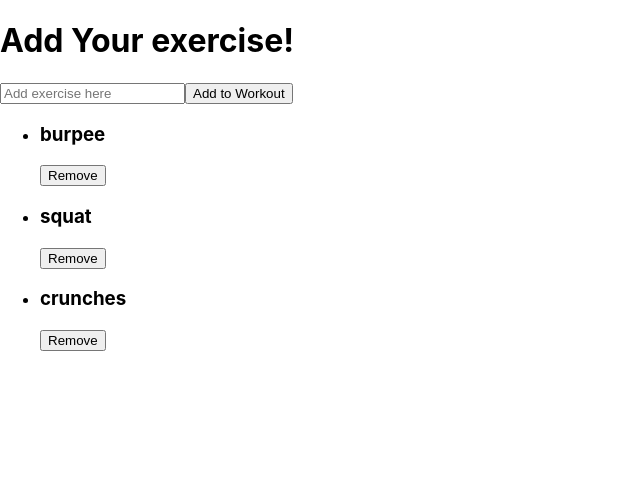
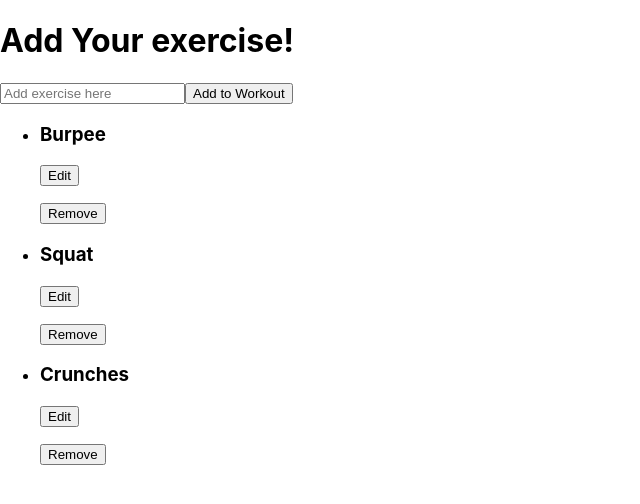
Before and after one commit to BrettSeifried/Shopping-list, a React (Create React App) app: page / in a window 1280 px wide. Shown: the top 504 px of the page, without its empty margins (0-640 px from the left). Built offline with nearby package versions, Linux system fonts and the light colour scheme.

Commit message:
working Edit button

```diff
--- a/src/components/workout.jsx
+++ b/src/components/workout.jsx
@@ -63,7 +63,7 @@ export default function Workout() {
     <>
       <h1> Add Your exercise!</h1>
       <AddWork onAddWork={handleAddWork} />
-      <ListWork exercises={work} onChangeItem={handleChangeWork} onDeleteWork={handleDeleteWork} />
+      <ListWork exercises={work} onChangeWork={handleChangeWork} onDeleteWork={handleDeleteWork} />
     </>
   );
 }
--- a/src/data/initialData.jsx
+++ b/src/data/initialData.jsx
@@ -1,5 +1,5 @@
 export const initialData = [
-  { id: 0, text: 'burpee' },
-  { id: 1, text: 'squat' },
-  { id: 2, text: 'crunches' },
+  { id: 0, text: 'Burpee' },
+  { id: 1, text: 'Squat' },
+  { id: 2, text: 'Crunches' },
 ];
--- a/src/views/ListWork.jsx
+++ b/src/views/ListWork.jsx
@@ -6,7 +6,7 @@ export default function ListWork({ exercises, onChangeWork, onDeleteWork }) {
     <ul>
       {exercises.map((work) => (
         <li key={work.id}>
-          <WorkDetail work={work} onChange={onChangeWork} onDelete={onDeleteWork} />
+          <WorkDetail work={work} onChangeWork={onChangeWork} onDelete={onDeleteWork} />
         </li>
       ))}
     </ul>
--- a/src/views/workDetail.jsx
+++ b/src/views/workDetail.jsx
@@ -1,11 +1,41 @@
-import React from 'react';
+import React, { useState } from 'react';
 
 export default function WorkDetail({ work, onChangeWork, onDelete }) {
+  const [editing, setEditing] = useState(false);
+
+  let workContent;
+  if (editing) {
+    workContent = (
+      <>
+        <input
+          value={work.text}
+          onChange={(e) => {
+            onChangeWork({
+              ...work,
+              text: e.target.value,
+            });
+          }}
+        />
+
+        <button type="button" onClick={() => setEditing(false)}>
+          Save
+        </button>
+      </>
+    );
+  } else {
+    workContent = (
+      <>
+        <h3>{work.text}</h3>
+        <button type="button" onClick={() => setEditing(true)}>
+          Edit
+        </button>
+      </>
+    );
+  }
+
   return (
     <div>
-      <h3>{work.text}</h3>
-      {/* <button>Edit</button>
-      <button>Delete</button> */}
+      <p>{workContent}</p>
       <button type="button" onClick={() => onDelete(work.id)}>
         Remove
       </button>
```
